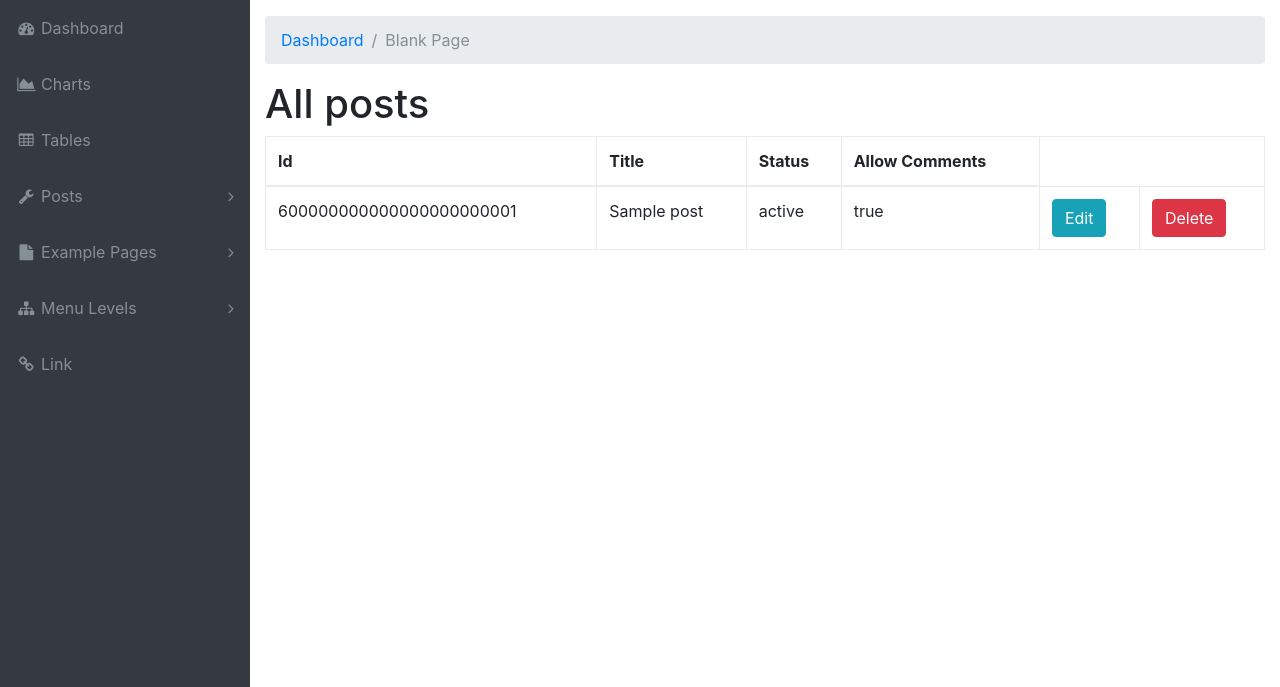
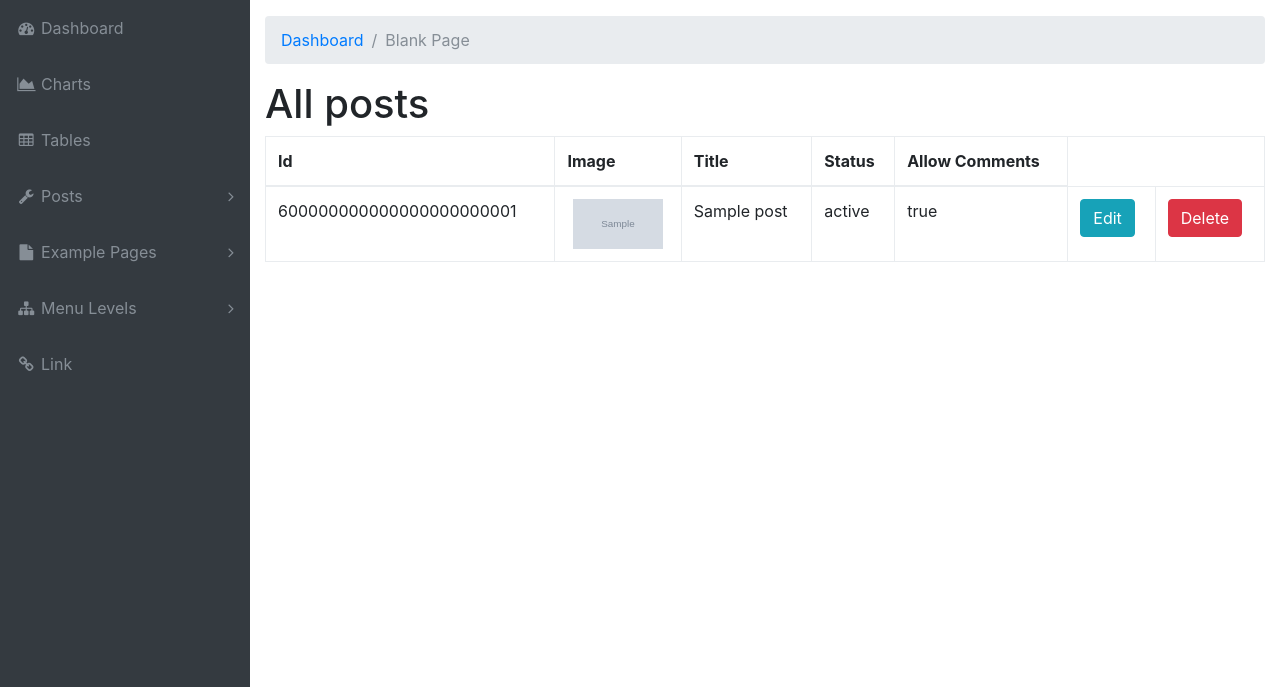
Before and after one commit to lvm3632/CMS, a Node server app: page /admin/posts in a window 1280 px wide. Shown: the part 56-743 px from the top of the page. Run offline with Node 20, Linux system fonts and the light colour scheme; tables that the repository leaves empty hold one stand-in row (values such as "Sample post"); grey boxes marked "Sample" are stand-in pictures; some libraries are stand-ins or nearby versions.

Commit message:
Upload feature

```diff
--- a/views/admin/posts/index.handlebars
+++ b/views/admin/posts/index.handlebars
@@ -7,6 +7,7 @@
   <tr>
 
    <th>Id</th>
+   <th>Image</th>
    <th>Title</th>
    <th>Status</th>
    <th>Allow Comments</th>
@@ -18,6 +19,7 @@
   {{#each posts}}
   <tr>
    <td>{{id}}</td>
+   <td><img height="50" width="90" class="mx-auto d-block" src="/uploads/{{file}}" alt=""></td>
    <td>{{title}}</td>
    <td>{{status}}</td>
    <td>{{allowComments}}</td>
```
